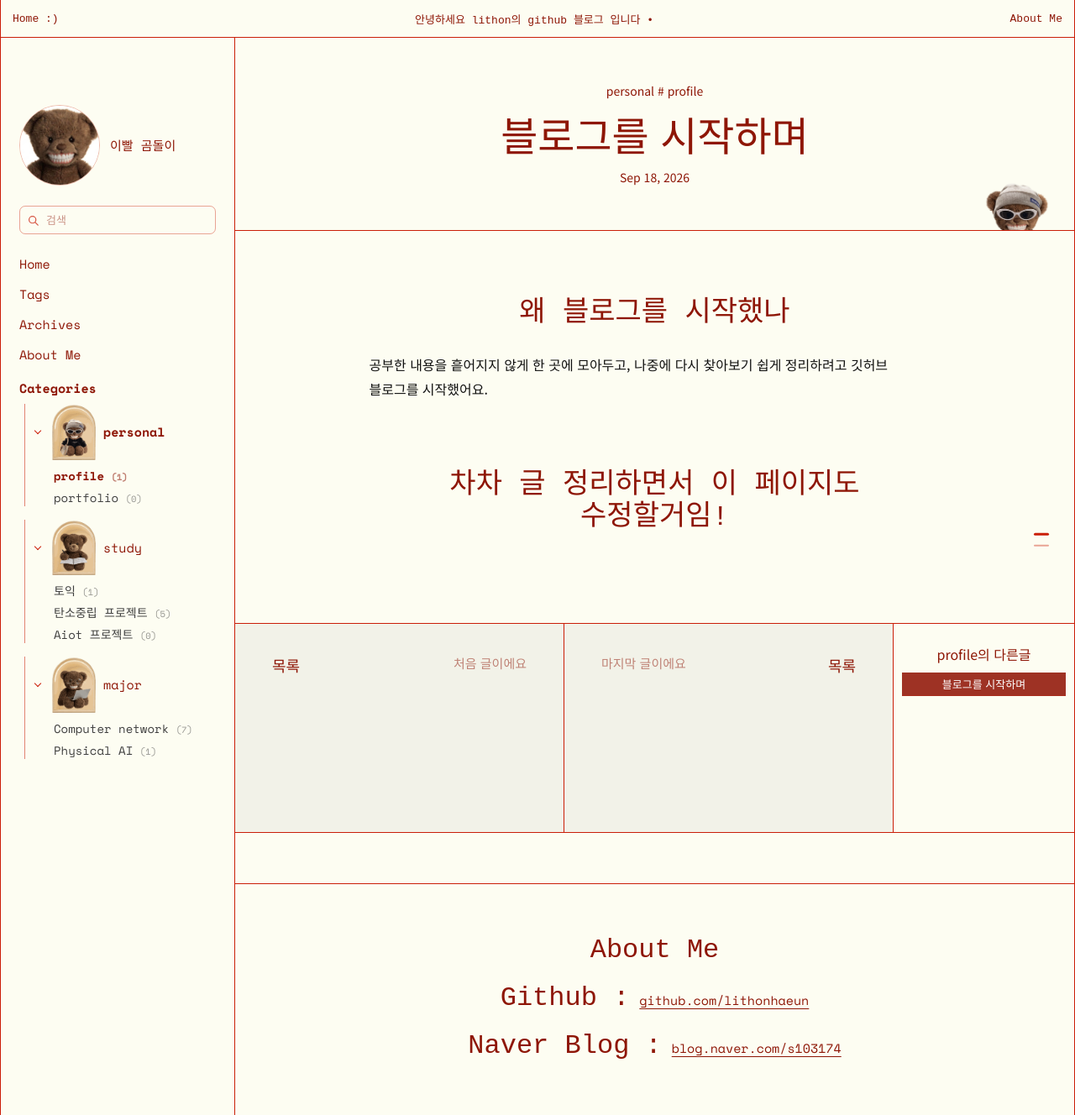
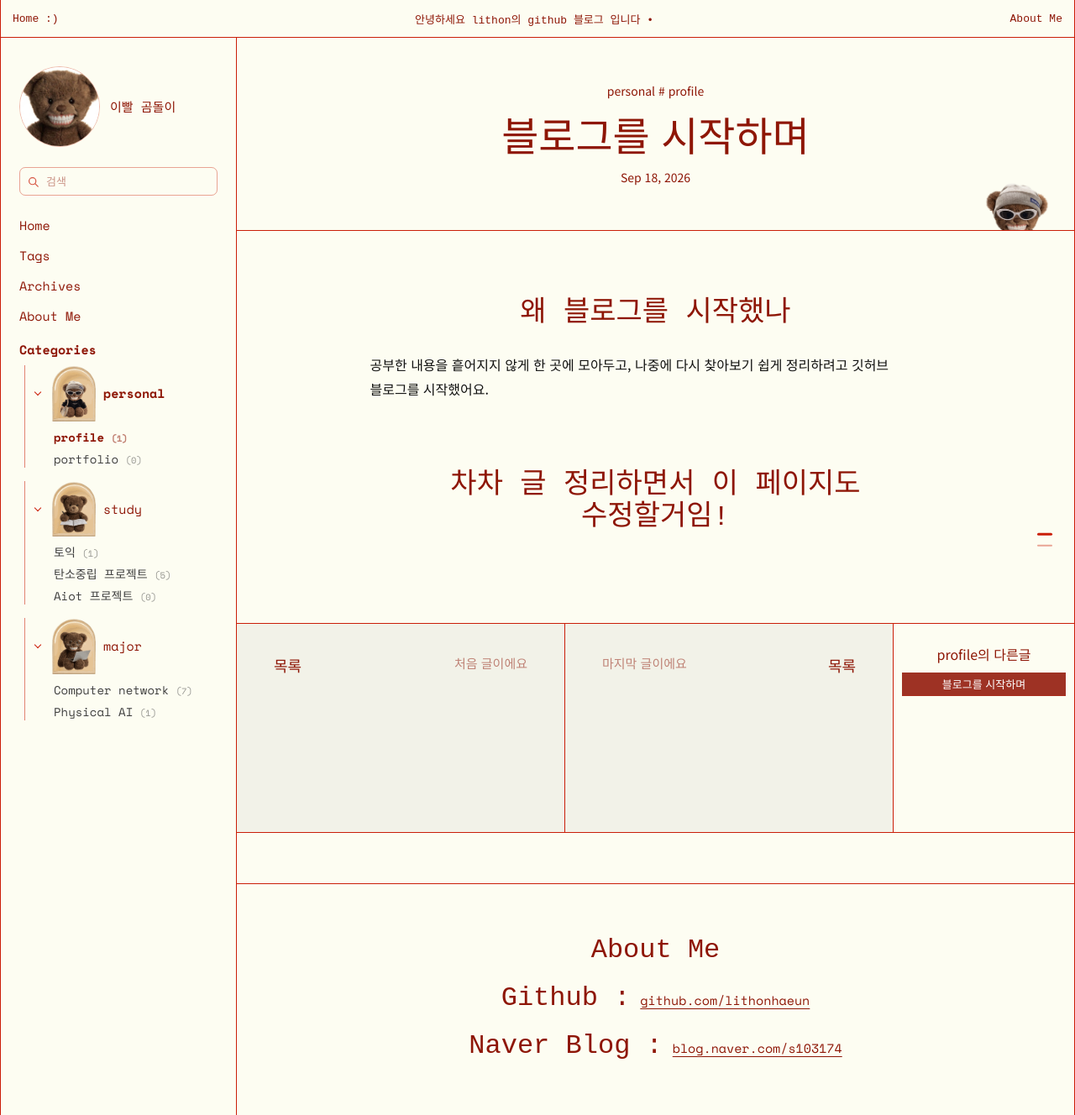
Before and after one commit to lithonhaeun/lithonhaeun.github.io, a Jekyll site: the page built from _posts/2026-09-18-hello-blog.md, in a window 1280 px wide and 1328 px high. Shown: the whole window at 84% size. Built offline with Jekyll 4.4.1, drawn with Linux system fonts in a browser that asks for light colours; some web fonts are replaced; comment, search, counter and statistics services are not loaded.

```diff
--- a/assets/css/style.css
+++ b/assets/css/style.css
@@ -11,6 +11,8 @@
   --mono:'Space Mono','JoseonGulim','Noto Sans KR',monospace;
   --sans:'JoseonGulim','Noto Sans KR',-apple-system,BlinkMacSystemFont,sans-serif;
   --body:'JoseonGulim','Noto Sans KR',-apple-system,sans-serif;
+  /* 화면 최대 가로 폭 — 여기 하나만 고치면 전체가 같이 바뀝니다 */
+  --wrap:1600px;
 }
 *{box-sizing:border-box}
 html{scroll-padding-top:60px}
@@ -41,7 +43,7 @@
 .backdrop.is-on{opacity:1;pointer-events:auto}
 
 /* ───── home ───── */
-.home{max-width:1280px;margin:0 auto}
+.home{max-width:var(--wrap);margin:0 auto}
 .shelf{position:relative;display:flex;justify-content:center;align-items:center;gap:clamp(12px,3vw,36px);min-height:calc(100vh - 45px);min-height:calc(100svh - 45px);padding:40px 16px 110px}
 .scroll-hint{position:absolute;left:50%;bottom:26px;transform:translateX(-50%);display:flex;flex-direction:column;align-items:center;gap:6px;font-family:var(--pixel);font-size:13px;transition:opacity .4s}
 .scroll-hint svg{width:18px;height:18px;fill:none;stroke:var(--red);stroke-width:1.5;animation:nudge 1.6s ease-in-out infinite}
@@ -127,7 +129,7 @@
 .main .footer{margin-top:auto}
 
 /* ───── sidebar layout ───── */
-.with-sidebar{display:flex;max-width:1280px;margin:0 auto;min-height:calc(100vh - 45px)}
+.with-sidebar{display:flex;max-width:var(--wrap);margin:0 auto;min-height:calc(100vh - 45px)}
 .sidebar{width:280px;flex-shrink:0;border-left:1px solid var(--red);border-right:1px solid var(--red);padding:80px 22px 40px;display:flex;flex-direction:column;align-items:stretch;gap:24px}
 .profile{display:flex;align-items:center;gap:12px}
 .profile img{width:96px;height:96px;border-radius:50%;object-fit:cover;border:1px solid rgba(202,30,8,.3);flex-shrink:0}
@@ -323,8 +325,8 @@
 }
 
 /* ───── 글 목차 (오른쪽 막대, 마우스를 올리면 펼쳐져요) ───── */
-/* 본문 칸(최대 1280px) 안쪽 오른쪽에 붙여요 */
-.rail{position:fixed;right:max(14px, calc(50vw - 640px + 18px));top:50%;transform:translateY(-50%);z-index:25;
+/* 본문 칸(--wrap) 안쪽 오른쪽에 붙여요 */
+.rail{position:fixed;right:max(14px, calc(50vw - var(--wrap) / 2 + 18px));top:50%;transform:translateY(-50%);z-index:25;
   display:flex;flex-direction:column;align-items:flex-end;gap:10px}
 .toc{width:46px;max-height:74vh;overflow:hidden;
   display:flex;flex-direction:column;gap:8px;padding:13px 14px;box-sizing:border-box;
@@ -423,3 +425,27 @@
 .toc:hover .toc__item--h3{padding-left:15px}
 .toc:hover .toc__item--h3 .toc__text{font-size:11.5px;color:rgba(142,22,6,.72)}
 .toc:hover .toc__item--h3.is-on .toc__text{color:var(--ink)}
+
+/* ── 사이드바 따라오기 (넓은 화면에서만) ── */
+@media (min-width:1001px){
+  /* 사이드바가 내용 높이만큼만 차지하게 되면서 테두리 선이 끊기므로,
+     세로 선은 바깥 틀과 본문 쪽으로 옮겨요 */
+  .with-sidebar{border-left:1px solid var(--red)}
+  .main{border-left:1px solid var(--red)}
+  .sidebar{
+    position:sticky;
+    top:45px;
+    align-self:flex-start;
+    max-height:calc(100vh - 45px);
+    overflow-y:auto;
+    overscroll-behavior:contain;
+    border-left:0;
+    border-right:0;
+    padding:34px 22px 28px;
+    scrollbar-width:thin;
+    scrollbar-color:rgba(202,30,8,.3) transparent;
+  }
+  .sidebar::-webkit-scrollbar{width:6px}
+  .sidebar::-webkit-scrollbar-thumb{background:rgba(202,30,8,.3);border-radius:3px}
+  .sidebar::-webkit-scrollbar-track{background:transparent}
+}
```
Also changed, not shown: 3 other files.
